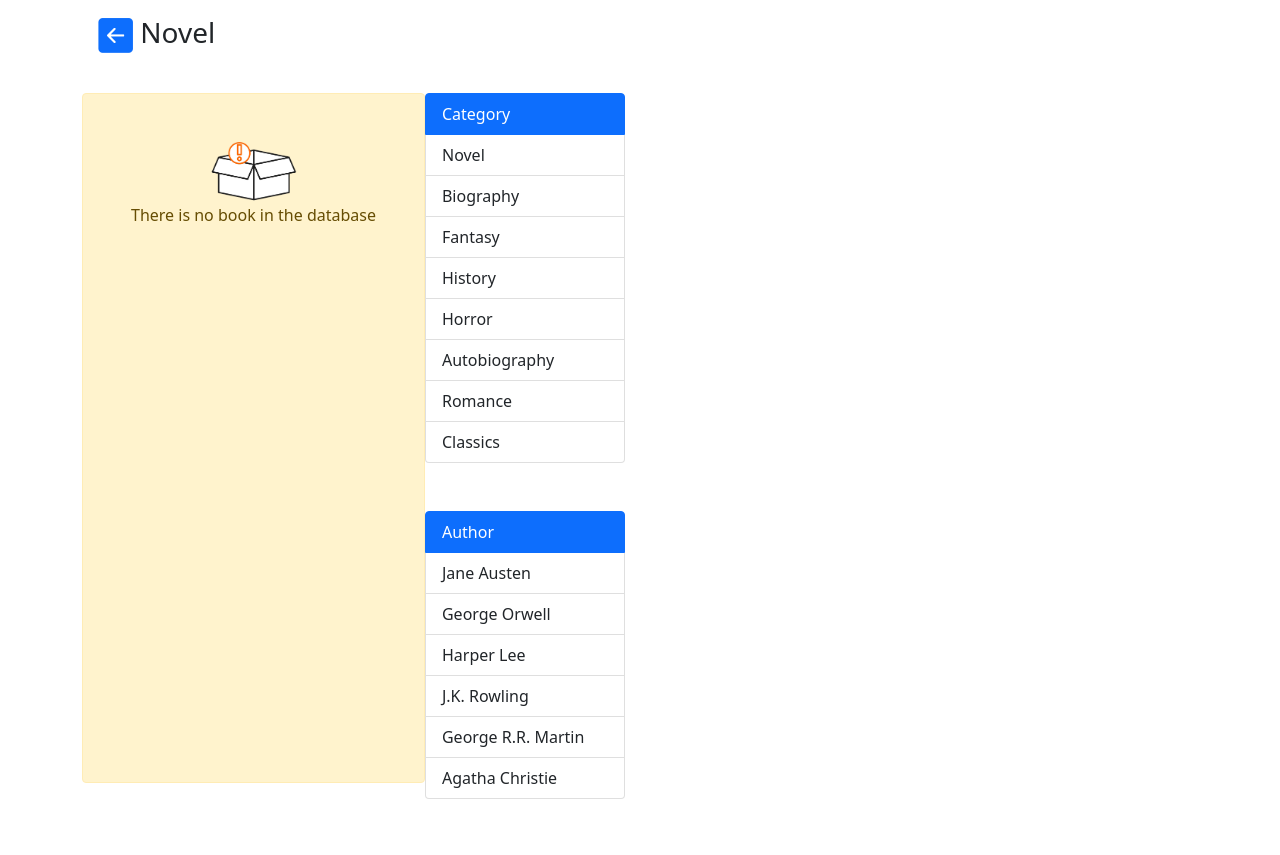
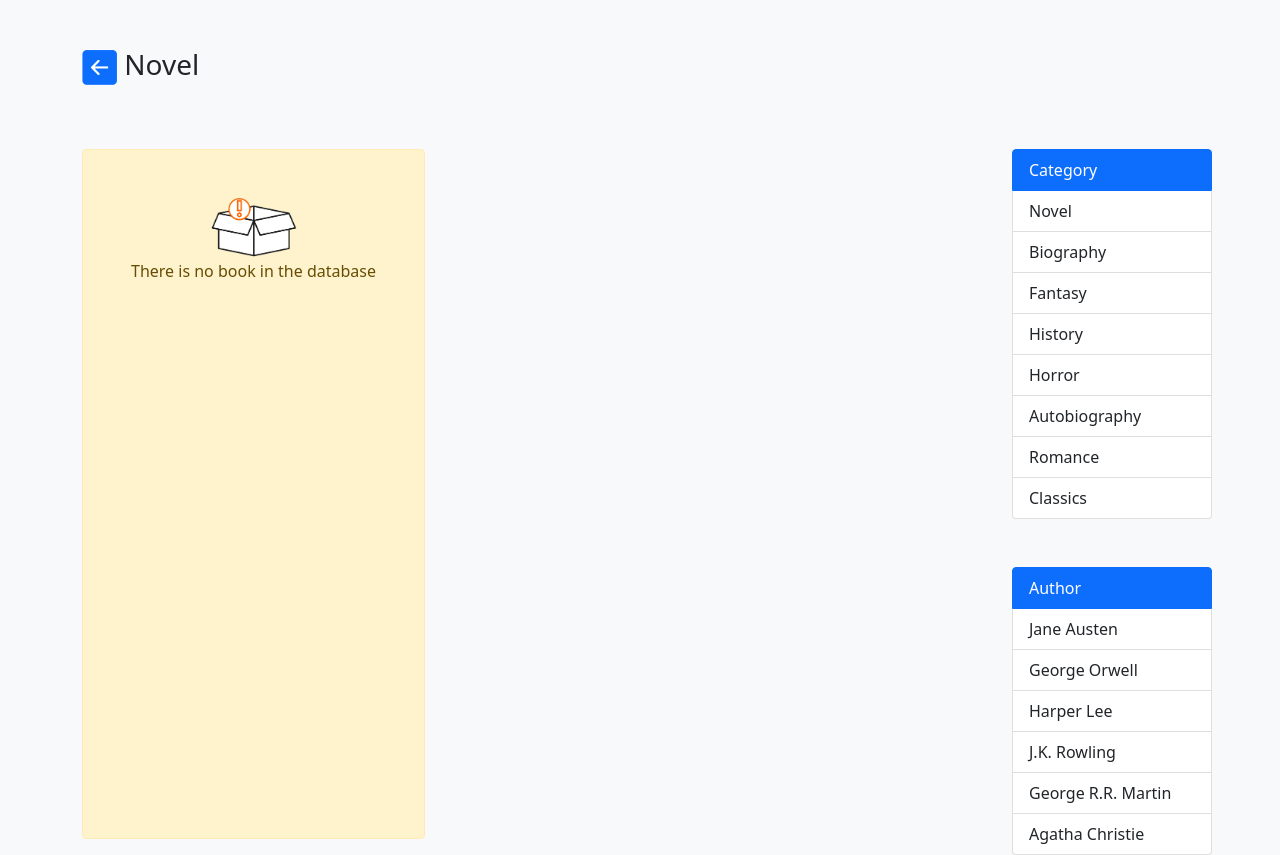
Before and after one commit to ChristopherLouisT/Book-Store-TW, a PHP site: page /category.php?id=1 in a window 1280 px wide. Shown: the part 56-911 px from the top of the page. Before the commit the page ends 855 px from the top, so only its background shows below. Run offline with PHP 8.4, Linux system fonts and the light colour scheme; data comes from the database, SQL or seed files in the repository.

Commit message:
Update category.php

```diff
--- a/online-book-store-main/category.php
+++ b/online-book-store-main/category.php
@@ -43,7 +43,17 @@
     <link rel="stylesheet" href="css/style.css">
 
 </head>
-<body>
+<body class="bg-light">
+	<!-- <style>
+        html {
+            scroll-padding: 5rem;
+        }
+        .menu-item:hover,
+        .menu-item.active {
+            background-color:mediumaquamarine;
+        }
+	</style> -->
+
 	<div class="container">
 		<nav class="navbar navbar-expand-lg navbar-light bg-light">
 		  <div class="container-fluid">
@@ -67,6 +77,7 @@
 		          <a class="nav-link"
 		             href="#">About</a>
 		        </li>
+
 		        <li class="nav-item">
 		          <?php if (isset($_SESSION['user_id'])) {?>
 		          	<a class="nav-link"
@@ -75,13 +86,24 @@
 		          <a class="nav-link"
 		             href="login.php">Login</a>
 		          <?php } ?>
+		        </li>
 
-		        </li>
+				<!-- <li class="nav-item">
+				<?php if (isset($_SESSION['user_id'])) {?>
+		          	<a class="nav-link"
+		             href="#">Profile</a>
+		          <?php }else{ ?>
+		          <a class="nav-link"
+		             href="loginCustomer.php">Login</a>
+		          <?php } ?>
+		        </li> -->
+
 		      </ul>
 		    </div>
 		  </div>
 		</nav>
-		<h1 class="display-4 p-3 fs-3">
+
+		<h1 class="display-4 fs-3 my-5">
 			<a href="index.php"
 			   class="nd">
 				<img src="img/back-arrow.PNG"
@@ -89,6 +111,20 @@
 			</a>
 		   <?=$current_category['name']?>
 		</h1>
+
+
+
+
+
+
+
+
+
+
+
+
+
+
 		<div class="d-flex pt-3">
 			<?php if ($books == 0){ ?>
 				<div class="alert alert-warning
@@ -100,6 +136,7 @@
 			    There is no book in the database
 		       </div>
 			<?php }else{ ?>
+
 			<div class="pdf-list d-flex flex-wrap">
 				<?php foreach ($books as $book) { ?>
 				<div class="card m-1">
@@ -144,6 +181,7 @@
 			</div>
 		<?php } ?>
 
+			<div class="col-lg-2 ms-auto">
 				<div class="category">
 					<!-- List of categories -->
 					<div class="list-group">
@@ -177,5 +215,6 @@
 				</div>
 			</div>
 		</div>
+	</div>
 </body>
 </html>
```
Lines whose indentation alone changed are shown as unchanged.
